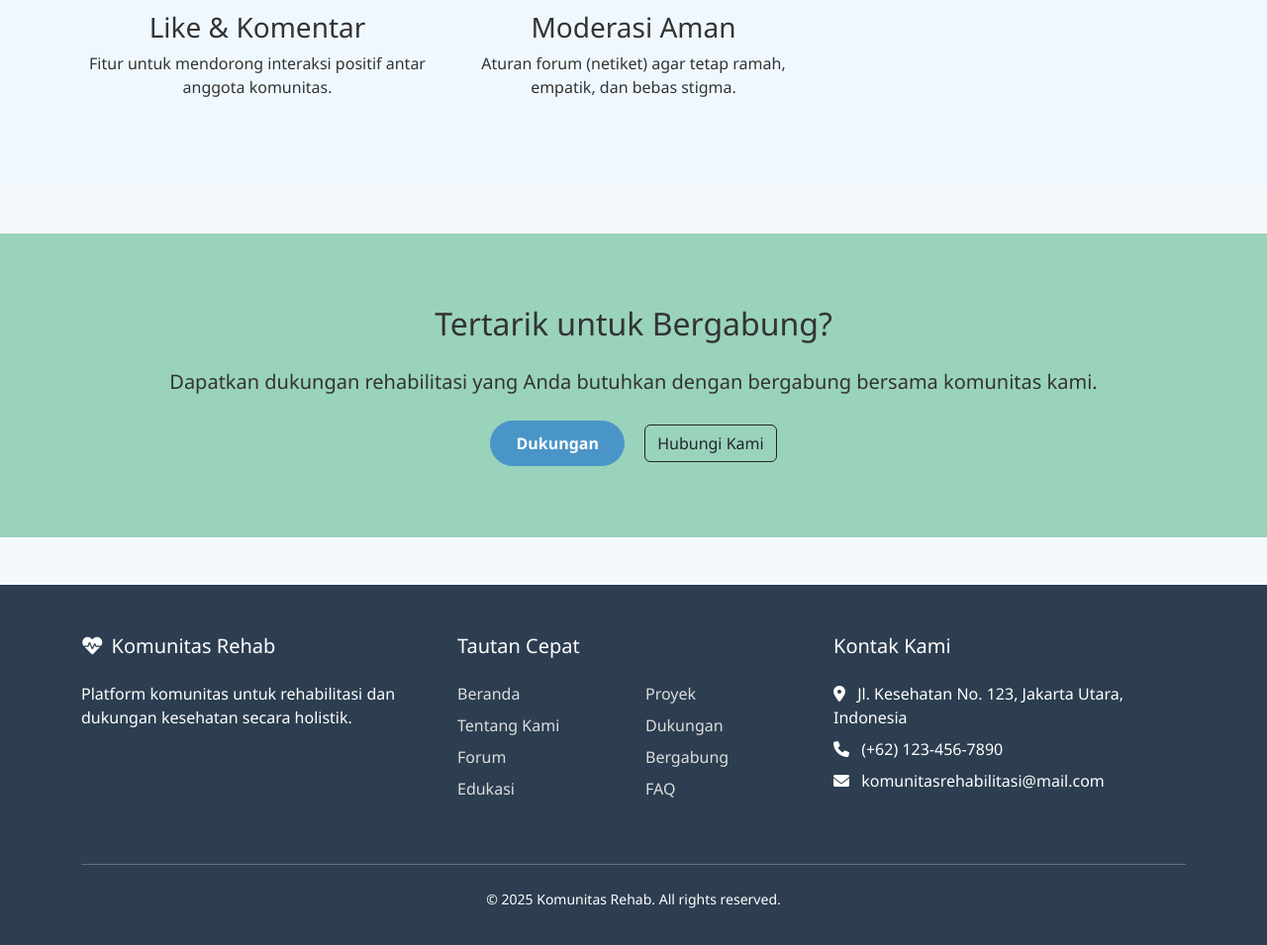
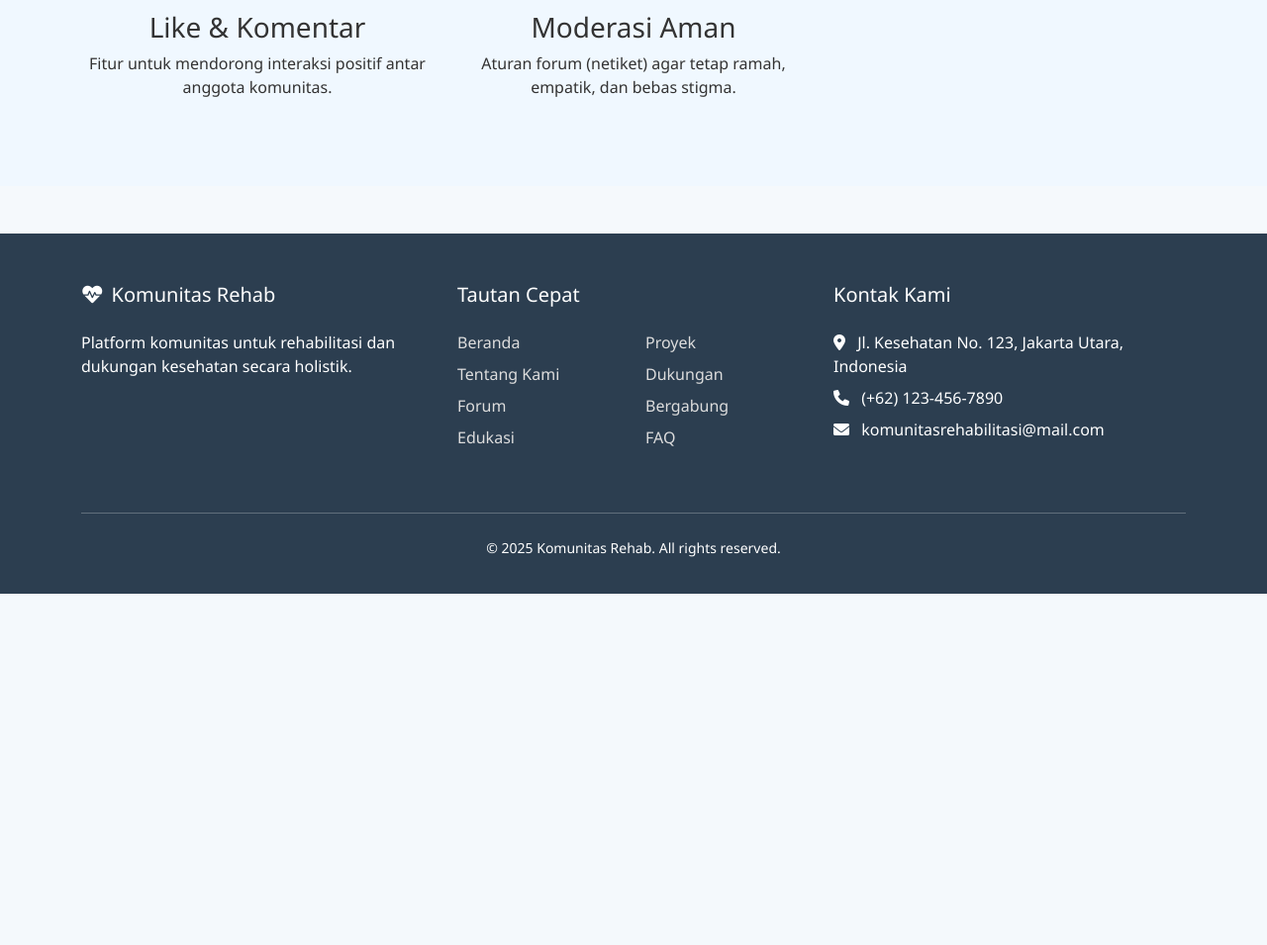
Before and after one commit to prayogoedwin/komunitas-rehab, a Laravel app: page /forum in a window 1280 px wide. Shown: the part 1637-2592 px from the top of the page at 99% size. After the commit the page ends 2237 px from the top, so only its background shows below. Run offline with Laravel 12, Linux system fonts and the light colour scheme; data comes from the database, SQL or seed files in the repository; data that the repository does not hold is empty; parts of the project's set-up code (start-up, migrations or seed data) failed here and were passed over; some libraries are stand-ins or nearby versions.

Commit message:
[FIX] hide section di forum - komunitasrehab-3RBHKI

```diff
--- a/resources/views/publik/front/forum.blade.php
+++ b/resources/views/publik/front/forum.blade.php
@@ -211,7 +211,7 @@
         </div>
     </section>
 
-    <section class="py-5 mb-5" style="background-color: var(--secondary-color)">
+    {{-- <section class="py-5 mb-5" style="background-color: var(--secondary-color)">
         <div class="container text-center py-4">
             <h2 class="mb-4">Tertarik untuk Bergabung?</h2>
             <p class="lead mb-4">
@@ -221,7 +221,7 @@
             <a href="{{ route('dukungan') }}" class="btn btn-primary me-3">Dukungan</a>
             <a href="#" class="btn btn-outline-dark">Hubungi Kami</a>
         </div>
-    </section>
+    </section> --}}
 @endsection
 @push('js')
     <script>
```
